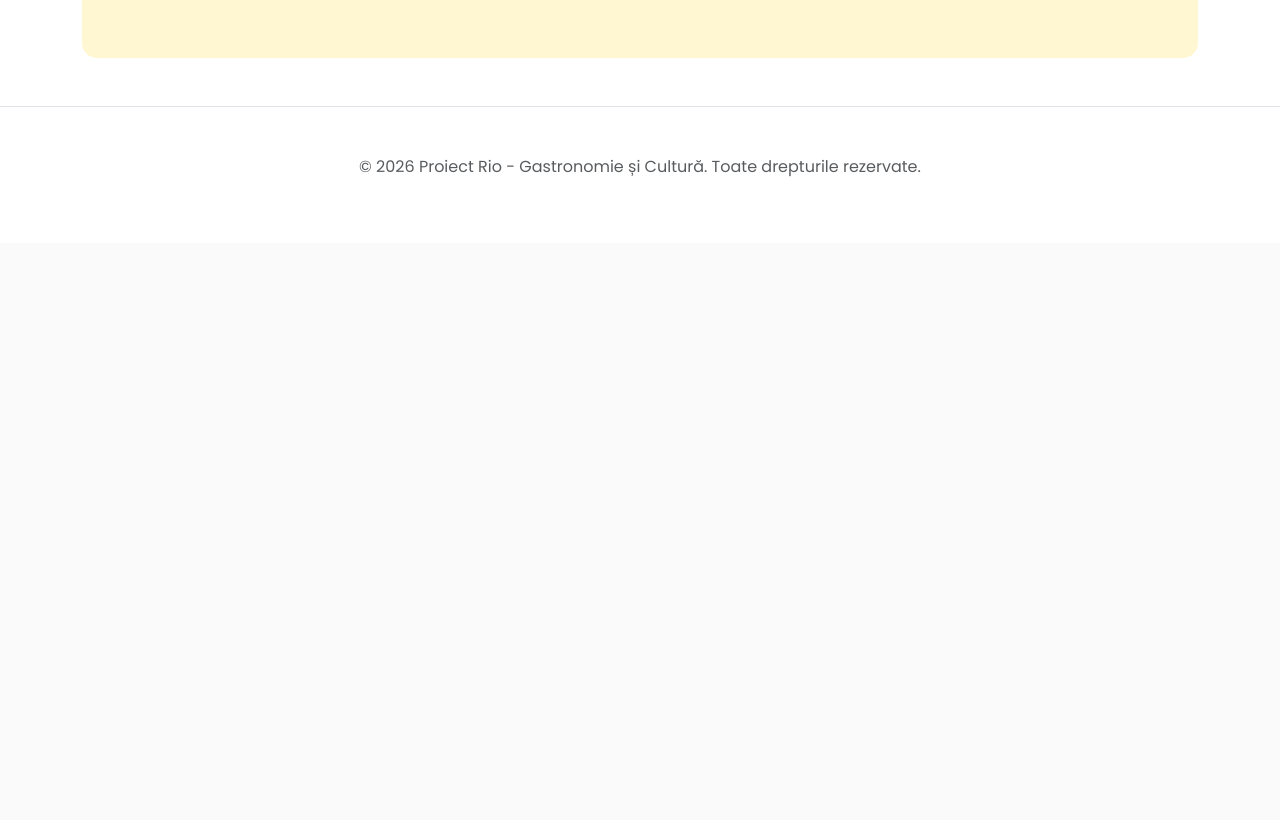
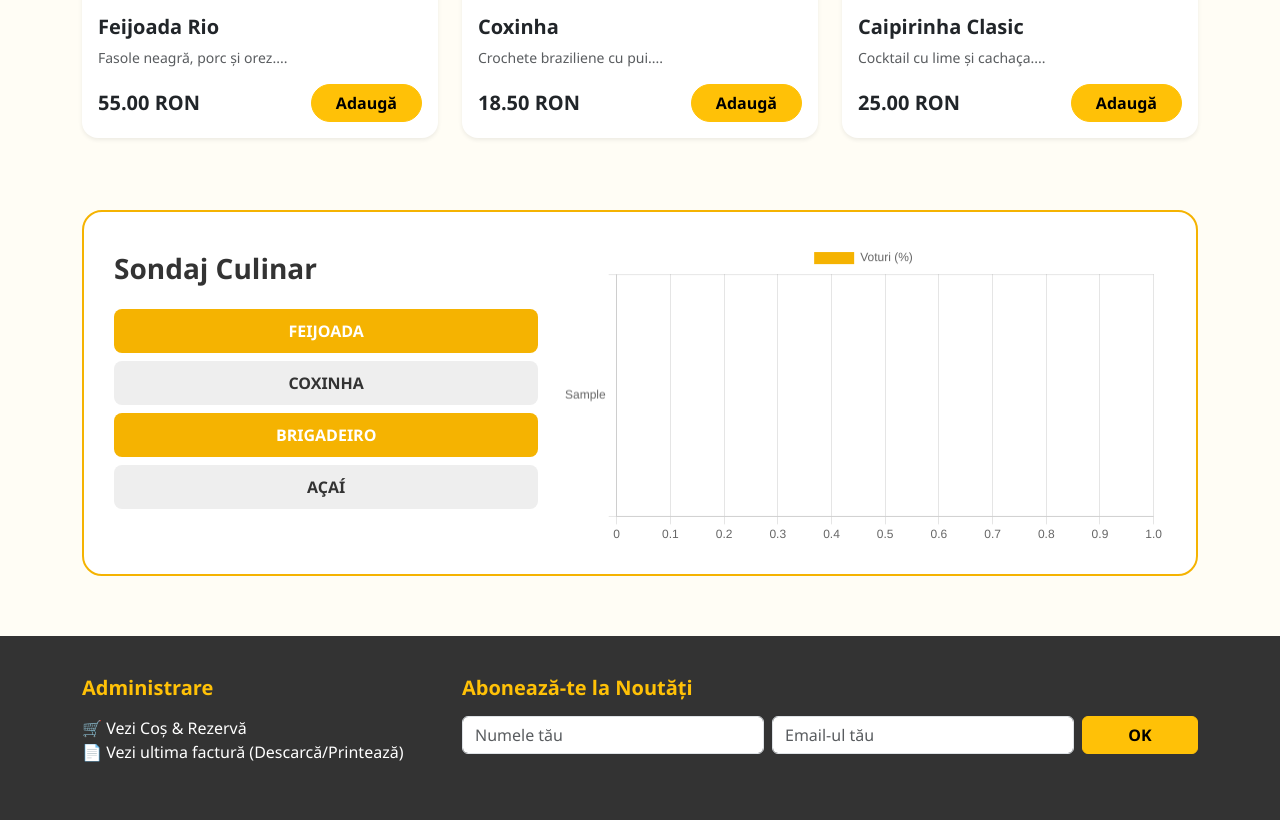
Before and after one commit to LiusuAndreea/Echipa7, a PHP site: page /bucatarie.php in a window 1280 px wide. Shown: the part 2000-2820 px from the top of the page. Before the commit the page ends 2177 px from the top, so only its background shows below. Run offline with PHP 8.4, Linux system fonts and the light colour scheme; data comes from the database, SQL or seed files in the repository; tables that the repository leaves empty or names only in its code hold one stand-in row (values such as "Sample post").

Commit message:
codul bun

```diff
--- a/bucatarie.php
+++ b/bucatarie.php
@@ -1,13 +1,36 @@
 <?php
 session_start();
-
 include "db_bucatarie.php";
 
+include "includes/navbar.php";
 
-if (file_exists("includes/navbar.php")) {
-    include "includes/navbar.php";
-} else {
-    echo "<div class='alert alert-warning text-center mt-5'>Navbar-ul colegilor nu a fost găsit. Verifică folderul 'includes'.</div>";
+
+$mesaj_notificare = "";
+$clasa_alerta = "alert-success";
+
+if (isset($_GET['status'])) {
+    if ($_GET['status'] == 'succes') {
+        $mesaj_notificare = "Experiența a fost adăugată în coș! 🛒";
+    } elseif ($_GET['status'] == 'confirmata') {
+        $mesaj_notificare = "✅ Rezervarea ta a fost confirmată cu succes! Poți vedea factura în subsolul paginii.";
+        $clasa_alerta = "alert-primary";
+    }
+}
+
+
+if (isset($_POST['voteaza'])) {
+    $nume_p = mysqli_real_escape_string($conexiune, $_POST['preparat']);
+    mysqli_query($conexiune, "UPDATE sondaj_rio SET voturi = voturi + 1 WHERE preparat = '$nume_p'");
+    header("Location: bucatarie.php#sondaj");
+    exit();
+}
+
+
+$query_sondaj = mysqli_query($conexiune, "SELECT * FROM sondaj_rio");
+$labels = []; $valori = [];
+while($v = mysqli_fetch_assoc($query_sondaj)) {
+    $labels[] = $v['preparat'];
+    $valori[] = $v['voturi'];
 }
 ?>
 
@@ -15,154 +38,192 @@ if (file_exists("includes/navbar.php")) {
 <html lang="ro">
 <head>
     <meta charset="UTF-8">
-    <meta name="viewport" content="width=device-width, initial-scale=1.0">
-    <title>Rio - Bucătărie și Cultură</title>
+    <title>Rio de Janeiro - Evenimente și Gastronomie</title>
     <link href="https://cdn.jsdelivr.net/npm/bootstrap@5.3.0/dist/css/bootstrap.min.css" rel="stylesheet">
-    <link href="https://fonts.googleapis.com/css2?family=Poppins:wght@300;400;600;700&display=swap" rel="stylesheet">
-    <link rel="stylesheet" href="https://cdnjs.cloudflare.com/ajax/libs/font-awesome/6.0.0/all.min.css">
-
+    <script src="https://cdn.jsdelivr.net/npm/chart.js"></script>
     <style>
 
-        body { font-family: "Poppins", sans-serif; background-color: #ffffff; padding-top: 80px; }
-
-        .hero-rio { background-color: white; padding: 100px 0; text-align: center; border-bottom: 3px solid #f5b301; }
-
-        .food-card { border: none; box-shadow: 0 4px 15px rgba(0,0,0,0.12); border-radius: 10px; transition: transform 0.25s ease; margin-bottom: 25px; }
-        .food-card:hover { transform: scale(1.03); }
-
-        .btn-rio { background-color: #f5b301; color: white; border: none; font-weight: 600; }
-        .btn-rio:hover { background-color: #d49a01; color: white; }
-
-        .fun-facts { background-color: #fff7d1; padding: 50px 0; border-radius: 15px; margin-top: 50px; }
-
-        .badge-tag { background-color: #fff7d1; color: #333; padding: 5px 10px; border-radius: 6px; font-size: 0.8rem; font-weight: 600; }
-
-
-        .cart-float { position: fixed; bottom: 20px; right: 20px; z-index: 1000; }
+        body {
+            font-family: 'Segoe UI', sans-serif;
+            background-color: #fffdf5;
+            color: #333;
+            padding-top: 80px;
+        }
+        .hero {
+            background: linear-gradient(rgba(0,0,0,0.3), rgba(0,0,0,0.3)), url('img/img1.jpg');
+            background-size: cover; background-position: center;
+            height: 400px; display: flex; align-items: center; justify-content: center;
+            color: white; text-align: center;
+        }
+        .section-title { font-weight: 800; font-size: 2.2rem; text-align: center; margin: 50px 0 30px; color: #f5b301; }
+        .event-card { background: white; border-radius: 15px; padding: 20px; margin-bottom: 20px; box-shadow: 0 4px 15px rgba(0,0,0,0.05); display: flex; align-items: center; }
+        .event-icon { background: #f5b301; color: white; width: 50px; height: 50px; border-radius: 50%; display: flex; align-items: center; justify-content: center; margin-right: 20px; font-size: 1.5rem; }
+        .card-rio { border: none; border-radius: 12px; background: #fff; box-shadow: 0 5px 15px rgba(0,0,0,0.05); transition: 0.3s; cursor: pointer; }
+        .card-rio:hover { transform: translateY(-5px); }
+        .card-rio img { height: 180px; object-fit: cover; border-radius: 12px 12px 0 0; }
+        .sondaj-container { background: #fff; border: 2px solid #f5b301; border-radius: 20px; padding: 30px; }
+        .btn-vot { background-color: #f5b301; color: white; border: none; width: 100%; margin-bottom: 8px; padding: 10px; font-weight: 700; border-radius: 8px; }
+        .footer-nav { background: #333; color: white; padding: 40px 0; margin-top: 60px; }
     </style>
 </head>
 <body>
 
-<section class="hero-rio">
-    <div class="container">
-        <h1 class="display-4 fw-bold">Gustul și Spiritul <span style="color: #f5b301;">Rio</span></h1>
-        <p class="lead">Proiect PI - O incursiune în gastronomia braziliană.</p>
-    </div>
-</section>
+<div class="hero">
+    <h1 class="display-3 fw-bold">Cultură & Bucătărie în <span style="color:#f5b301">Rio de Janeiro</span></h1>
+</div>
 
-<div class="container mt-5">
+<div class="container">
+    <?php if($mesaj_notificare): ?>
+        <div class="alert <?php echo $clasa_alerta; ?> alert-dismissible fade show mt-3 text-center fw-bold shadow-sm" role="alert">
+            <?php echo $mesaj_notificare; ?>
+            <button type="button" class="btn-close" data-bs-dismiss="alert" aria-label="Close"></button>
+        </div>
+    <?php endif; ?>
 
-    <div id="rioCarousel" class="carousel slide shadow mb-5" data-bs-ride="carousel">
-        <div class="carousel-inner rounded">
-            <div class="carousel-item active">
-                <img src="https://images.unsplash.com/photo-1483728642387-6c3bdd6c93e5?w=1200&h=400&fit=crop" class="d-block w-100" alt="Rio View">
-                <div class="carousel-caption d-none d-md-block">
-                    <h5 class="fw-bold">Rio de Janeiro</h5>
-                    <p>Orașul unde muntele întâlnește marea.</p>
+    <h2 class="section-title">Evenimente de neratat</h2>
+    <div class="row align-items-center mb-5">
+        <div class="col-md-7">
+            <div class="event-card">
+                <div class="event-icon">🎭</div>
+                <div>
+                    <h5 class="fw-bold mb-1">Carnavalul din Rio</h5>
+                    <p class="mb-0 small text-muted">Are loc în februarie, cu parade spectaculoase pe Sambódromo. Este momentul în care întregul oraș vibrează sub pașii de samba.</p>
                 </div>
             </div>
-            <div class="carousel-item">
-                <img src="https://images.unsplash.com/photo-1599307767316-776533bb941c?w=1200&h=400&fit=crop" class="d-block w-100" alt="Bucatarie">
-                <div class="carousel-caption d-none d-md-block">
-                    <h5 class="fw-bold">Gastronomie Autentică</h5>
-                    <p>Savurează aromele tradiționale braziliene.</p>
+            <div class="event-card">
+                <div class="event-icon">🎆</div>
+                <div>
+                    <h5 class="fw-bold mb-1">Reveillon pe plajă</h5>
+                    <p class="mb-0 small text-muted">O petrecere uriașă de Revelion pe Copacabana, unde milioane de oameni îmbrăcați în alb celebrează cu artificii și concerte pe nisip.</p>
+                </div>
+            </div>
+            <div class="event-card">
+                <div class="event-icon">🎷</div>
+                <div>
+                    <h5 class="fw-bold mb-1">Festivaluri Bossa Nova</h5>
+                    <p class="mb-0 small text-muted">Evenimente de jazz brazilian desfășurate în grădini publice și baruri istorice pe tot parcursul anului.</p>
                 </div>
             </div>
         </div>
-        <button class="carousel-control-prev" type="button" data-bs-target="#rioCarousel" data-bs-slide="prev">
-            <span class="carousel-control-prev-icon"></span>
-        </button>
-        <button class="carousel-control-next" type="button" data-bs-target="#rioCarousel" data-bs-slide="next">
-            <span class="carousel-control-next-icon"></span>
-        </button>
+        <div class="col-md-5 text-center">
+            <img src="img/imgcarnaval.jpg" alt="Evenimente" class="img-fluid rounded-4 shadow-lg" style="max-height: 400px;">
+        </div>
     </div>
 
-    <h2 class="text-center mb-5 fw-bold">Meniul Carioca</h2>
+    <h2 class="section-title">Preparate de neratat</h2>
     <div class="row">
         <?php
-
-        $sql = "SELECT * FROM produse";
-        $rezultat = mysqli_query($conexiune, $sql);
-
-        if (mysqli_num_rows($rezultat) > 0) {
-            while($row = mysqli_fetch_assoc($rezultat)) {
+        $preparate = [
+            ["Feijoada", "img/img_Feijoada.jpg", "3 ore", "Fasole neagră, carne de porc și vită, usturoi, ceapă, foi de dafin."],
+            ["Pão de queijo", "img/img_Pãodequeijo.jpg", "45 min", "Făină de tapioca, brânză rasă, ouă, lapte și ulei."],
+            ["Coxinha", "img/img_Coxinha.jpg", "1h 20 min", "Pui mărunțit, brânză cremă Catupiry, aluat de grâu, pesmet."],
+            ["Brigadeiro", "img/img_Brigadeiro.webp", "30 min", "Lapte condensat, cacao, unt, ornamente de ciocolată."],
+            ["Açaí", "img/img_acai.jpg", "10 min", "Pulpă de fructe Açaí congelată, guarana, banane și granola."],
+            ["Caipirinha", "img/img_Caipirinha.webp", "5 min", "Cachaça, lămâie verde, zahăr alb, gheață zdrobită."]
+        ];
+        foreach($preparate as $idx => $p):
         ?>
-        <div class="col-md-4">
-            <div class="card food-card h-100 text-center p-3">
-                <div class="text-start"><span class="badge-tag">Rio Classic</span></div>
-                <div class="card-body">
-                    <h5 class="card-title fw-bold mt-2"><?php echo $row['nume']; ?></h5>
-                    <p class="card-text text-muted"><?php echo $row['descriere']; ?></p>
-                    <h4 class="fw-bold" style="color: #f5b301;"><?php echo $row['pret']; ?> RON</h4>
-
-                    <hr>
-
-                    <button class="btn btn-outline-secondary btn-sm mb-3" data-bs-toggle="modal" data-bs-target="#info<?php echo $row['id']; ?>">
-                        <i class="fa-solid fa-circle-info"></i> Detalii Rețetă
-                    </button>
-
-                    <a href="bucatarie_cart_logic.php?action=add&id=<?php echo $row['id']; ?>" class="btn btn-rio w-100">
-                        <i class="fa-solid fa-cart-plus"></i> Adaugă în coș
-                    </a>
+        <div class="col-md-4 mb-4">
+            <div class="card-rio" data-bs-toggle="modal" data-bs-target="#modal<?php echo $idx; ?>">
+                <img src="<?php echo $p[1]; ?>" class="w-100" alt="preparat">
+                <div class="p-3 text-center">
+                    <h5 class="fw-bold text-warning mb-0"><?php echo $p[0]; ?></h5>
+                    <small class="text-muted">Click pentru rețetă</small>
                 </div>
             </div>
         </div>
+        <div class="modal fade" id="modal<?php echo $idx; ?>" tabindex="-1">
+            <div class="modal-dialog"><div class="modal-content">
+                <div class="modal-header"><h5><?php echo $p[0]; ?></h5></div>
+                <div class="modal-body">
+                    <p><strong>Ingrediente:</strong> <?php echo $p[3]; ?></p>
+                    <p><strong>Timp:</strong> <?php echo $p[2]; ?></p>
+                </div>
+            </div></div>
+        </div>
+        <?php endforeach; ?>
+    </div>
 
-        <div class="modal fade" id="info<?php echo $row['id']; ?>" tabindex="-1">
-            <div class="modal-dialog">
-                <div class="modal-content">
-                    <div class="modal-header">
-                        <h5 class="modal-title fw-bold"><?php echo $row['nume']; ?></h5>
-                        <button type="button" class="btn-close" data-bs-dismiss="modal"></button>
-                    </div>
-                    <div class="modal-body text-start">
-                        <p><strong>Origine:</strong> Rio de Janeiro, Brazilia</p>
-                        <p><strong>Ingrediente:</strong> Selecție premium de produse locale carioca.</p>
-                        <p><strong>Timp de preparare:</strong> 30 - 60 minute.</p>
-                    </div>
-                    <div class="modal-footer">
-                        <button type="button" class="btn btn-secondary" data-bs-dismiss="modal">Închide</button>
+    <h2 class="section-title">Experiențe Culinare</h2>
+    <div class="row">
+        <?php
+        $q = mysqli_query($conexiune, "SELECT * FROM produse");
+        while($exp = mysqli_fetch_assoc($q)):
+        ?>
+        <div class="col-md-4 mb-4">
+            <div class="card border-0 shadow-sm h-100 rounded-4 overflow-hidden">
+                <img src="<?php echo $exp['imagine']; ?>" class="card-img-top" style="height:200px; object-fit:cover;" alt="experienta">
+                <div class="card-body">
+                    <h5 class="fw-bold"><?php echo $exp['nume']; ?></h5>
+                    <p class="text-muted small"><?php echo substr($exp['descriere'], 0, 100); ?>...</p>
+                    <div class="d-flex justify-content-between align-items-center">
+                        <span class="h5 fw-bold mb-0"><?php echo $exp['pret']; ?> RON</span>
+                        <a href="bucatarie_cart_logic.php?action=add&id=<?php echo $exp['id']; ?>" class="btn btn-warning fw-bold rounded-pill px-4">Adaugă</a>
                     </div>
                 </div>
             </div>
         </div>
-        <?php
-            }
-        } else {
-            echo "<p class='text-center'>Nu sunt produse disponibile în baza de date.</p>";
-        }
-        ?>
+        <?php endwhile; ?>
     </div>
 
-    <div class="fun-facts text-center">
-        <h3><i class="fa-solid fa-envelope-open-text"></i> Vrei rețete de la chefii din Rio?</h3>
-        <p>Abonează-te la newsletter-ul nostru culinar!</p>
-        <form action="bucatarie_newsletter.php" method="POST" class="row g-3 justify-content-center mt-3">
-            <div class="col-md-3">
-                <input type="text" name="nume_abonat" class="form-control" placeholder="Numele tău" required>
+    <div id="sondaj" class="sondaj-container my-5">
+        <div class="row align-items-center">
+            <div class="col-md-5">
+                <h3 class="fw-bold mb-4">Sondaj Culinar</h3>
+                <form method="POST">
+                    <button name="voteaza" value="FEIJOADA" class="btn-vot">FEIJOADA</button>
+                    <button name="voteaza" value="COXINHA" class="btn-vot" style="background:#eee; color:#333;">COXINHA</button>
+                    <button name="voteaza" value="BRIGADEIRO" class="btn-vot">BRIGADEIRO</button>
+                    <button name="voteaza" value="AÇAÍ" class="btn-vot" style="background:#eee; color:#333;">AÇAÍ</button>
+                    <input type="hidden" name="preparat" id="preparat_val">
+                </form>
             </div>
-            <div class="col-md-3">
-                <input type="email" name="email_abonat" class="form-control" placeholder="Email-ul tău" required>
-            </div>
-            <div class="col-md-2">
-                <button type="submit" name="submit_news" class="btn btn-dark w-100">Mă abonez</button>
-            </div>
-        </form>
+            <div class="col-md-7"><canvas id="rioChart"></canvas></div>
+        </div>
     </div>
-
 </div>
 
-<div class="cart-float">
-    <a href="bucatarie_checkout.php" class="btn btn-warning shadow-lg btn-lg fw-bold p-3">
-        🛒 Vezi Coșul (<?php echo isset($_SESSION['cart']) ? count($_SESSION['cart']) : 0; ?>)
-    </a>
-</div>
-
-<footer class="bg-white py-5 mt-5 text-center border-top">
-    <p class="text-muted">&copy; 2026 Proiect Rio - Gastronomie și Cultură. Toate drepturile rezervate.</p>
+<footer class="footer-nav">
+    <div class="container text-center text-md-start">
+        <div class="row">
+            <div class="col-md-4">
+                <h5 class="fw-bold mb-3 text-warning">Administrare</h5>
+                <ul class="list-unstyled">
+                    <li><a href="bucatarie_checkout.php" class="text-white text-decoration-none">🛒 Vezi Coș & Rezervă</a></li>
+                    <li><a href="bucatarie_factura.php" class="text-white text-decoration-none">📄 Vezi ultima factură (Descarcă/Printează)</a></li>
+                </ul>
+            </div>
+            <div class="col-md-8">
+                <h5 class="fw-bold mb-3 text-warning">Abonează-te la Noutăți</h5>
+                <form action="bucatarie_newsletter.php" method="POST" class="row g-2">
+                    <div class="col-md-5"><input type="text" name="nume_abonat" class="form-control" placeholder="Numele tău" required></div>
+                    <div class="col-md-5"><input type="email" name="email_abonat" class="form-control" placeholder="Email-ul tău" required></div>
+                    <div class="col-md-2"><button type="submit" name="submit_news" class="btn btn-warning fw-bold w-100">OK</button></div>
+                </form>
+            </div>
+        </div>
+    </div>
 </footer>
 
+<script>
+const ctx = document.getElementById('rioChart').getContext('2d');
+new Chart(ctx, {
+    type: 'bar',
+    data: {
+        labels: <?php echo json_encode($labels); ?>,
+        datasets: [{
+            label: 'Voturi (%)',
+            data: <?php echo json_encode($valori); ?>,
+            backgroundColor: '#f5b301'
+        }]
+    },
+    options: { indexAxis: 'y' }
+});
+
+document.querySelectorAll('.btn-vot').forEach(btn => {
+    btn.onclick = function() { document.getElementById('preparat_val').value = this.value; };
+});
+</script>
 <script src="https://cdn.jsdelivr.net/npm/bootstrap@5.3.0/dist/js/bootstrap.bundle.min.js"></script>
-
 </body>
 </html>
--- a/bucatarie_cart_logic.php
+++ b/bucatarie_cart_logic.php
@@ -1,10 +1,8 @@
 <?php
-
 session_start();
 
 
-if (isset($_GET['action']) && $_GET['action'] == "add" && isset($_GET['id'])) {
-
+if (isset($_GET['action']) && $_GET['action'] == 'add' && isset($_GET['id'])) {
 
     $id_produs = $_GET['id'];
 
@@ -17,7 +15,7 @@ if (isset($_GET['action']) && $_GET['action'] == "add" && isset($_GET['id'])) {
     array_push($_SESSION['cart'], $id_produs);
 
 
-    header("Location: bucatarie.php");
+    header("Location: bucatarie.php?status=succes#experiente");
     exit();
 
 } else {
```
Also changed, not shown: bucatarie_checkout.php (+49 -36 lines), bucatarie_factura.php (+52 -42 lines), bucatarie_newsletter.php (+20 -2 lines), bucatarie_procesare_finala.php (+20 -25 lines), img/img_cocktail.jpg (added), img/img_deserturi.jpg (added).
